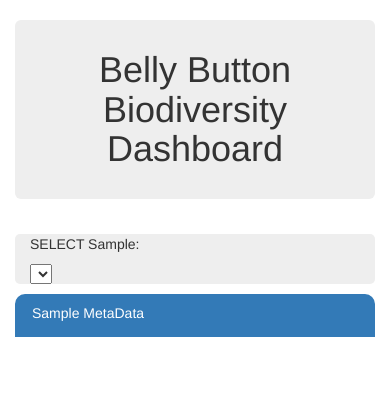
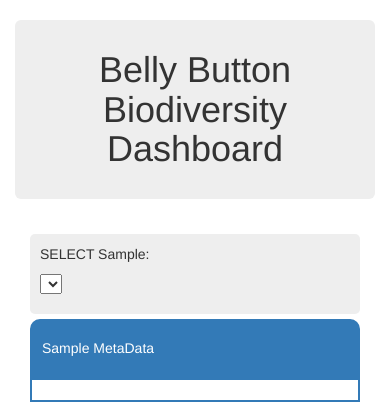
Before and after one commit to paulgarias/javascriptAPI, a Flask app: page / in a window 390 px wide. Shown: the top 404 px of the page. Before the commit the page ends 337 px from the top, so only its background shows below. Run offline with Flask 2, Linux system fonts and the light colour scheme; lists and menus that the app fills with data are empty; some libraries are stand-ins or nearby versions.

Commit message:
Trying on Heroku now.

```diff
--- a/static/js/bbbdd.js
+++ b/static/js/bbbdd.js
@@ -1,4 +1,4 @@
-
+var innerWidth = Math.floor(window.innerWidth*0.8);
 
 function populateDropdown() {
 	var selectdd = document.getElementById("selDataset");
@@ -107,7 +107,7 @@ function optionChanged(sampleID) {
             }],
           title: '<b>Belly Button Washing Frequency</b> <br> Scrubs per Week',
           height: 1000,
-          width: 1000,
+          width: innerWidth,
           xaxis: {zeroline:false, showticklabels:false,
                                  showgrid: false, range: [-1, 1]},
           yaxis: {zeroline:false, showticklabels:false,
@@ -138,7 +138,7 @@ function pieChart(otus_ids,sample_vals) {
 
 		var layout = {
 			height: 400,
-			width: innerWidth
+			width: innerWidth*0.6
 		};
 
 		Plotly.newPlot("pieChart", data, layout);
--- a/templates/index.html
+++ b/templates/index.html
@@ -14,6 +14,7 @@
 	margin-top: 5px;
 	background-color: #eeeeee;
 	border-radius: 5px;
+	padding: 10px;
 }
 
 .metadataheaderbox {
@@ -23,10 +24,21 @@
 	border-top-right-radius: 10px;
 	background-color: #337ab7;
 	color: #ffffff;
+	padding: 10px;
 }
 
 .metadatabox {
 	border: solid #337ab7 2px;
+	padding: 10px;
+}
+
+#gaugeChart {
+	overflow-y: hidden;
+	height: 550px;
+	width: inherit;
+}
+#pieChart {
+	width: inherit;
 }
 </style>
 
@@ -39,16 +51,22 @@
   </div>
 
   <div class="container">
-	<div id="selectBox" class="col-sm-12">
-		<p>SELECT Sample: <p>
-		<select id="selDataset" onchange="optionChanged(this.value)">
-		</select>
+	<div class="col-sm-12 col-md-4">
+		<div id="selectBox">
+			<p>SELECT Sample: <p>
+			<select id="selDataset" onchange="optionChanged(this.value)">
+			</select>
+		</div>
+		<div class="metadataheaderbox">
+			<h5> Sample MetaData </h5>
+		</div>
+		<div id="mdbox" class="metadatabox"></div>
 	</div>
-	<div class="col-sm-12 metadataheaderbox">
-		<h5> Sample MetaData </h5>
+	<div class="col-sm-12 col-md-8">
+		<div id="pieChart"></div>
 	</div>
-	<div id="mdbox" class="col-sm-12 metadatabox"></div>
-	<div id="pieChart" class="col-sm-12"></div>
+  </div>
+  <div class="container col-sm-12">
 	<div id="scatterChart" class="col-sm-12"></div>
 	<div id="gaugeChart" class="col-sm-12"></div>
   </div>
```
Also changed, not shown: 1 other file.
